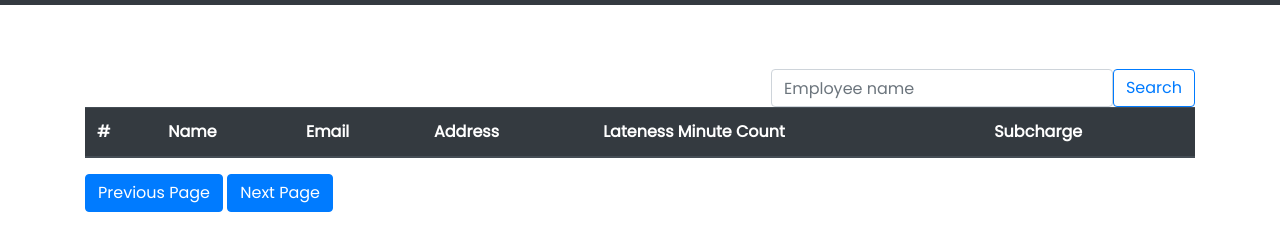
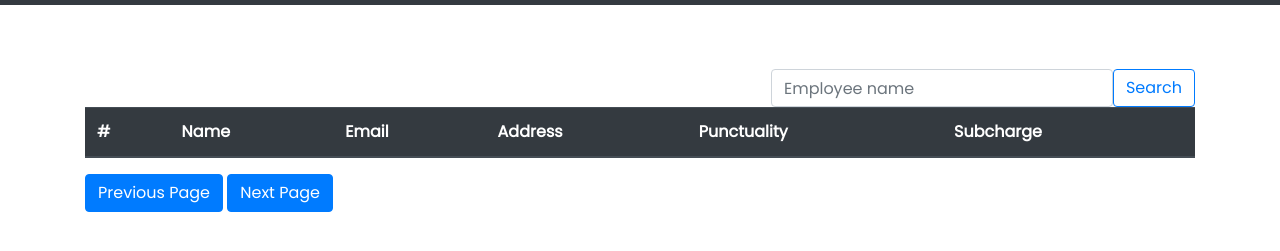
Before and after one commit to seyiogunjuyigbe/latecomer, a plain HTML site: page list.html in a window 1280 px wide. Shown: the part 51-302 px from the top of the page. Drawn offline with nearby package versions, Linux system fonts and the light colour scheme.

Commit message:
label update

```diff
--- a/list.html
+++ b/list.html
@@ -49,7 +49,7 @@
             <th scope="col">Name</th>
             <th scope="col">Email</th>
             <th scope="col">Address</th>
-            <th scope="col">Lateness Minute Count</th>
+            <th scope="col">Punctuality</th>
             <th scope="col">Subcharge</th>
 
           </tr>
```
